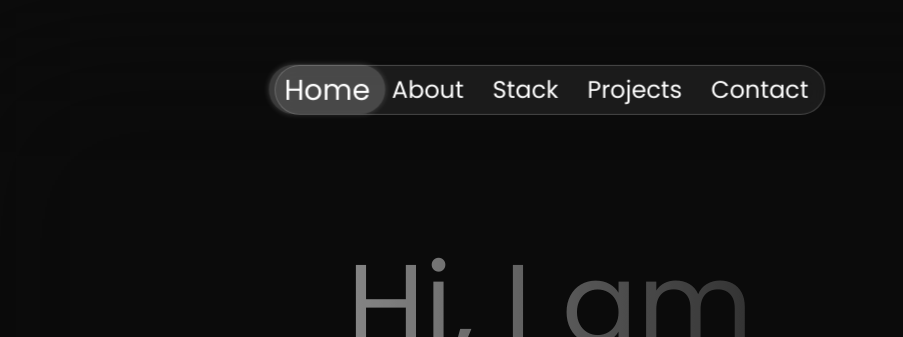
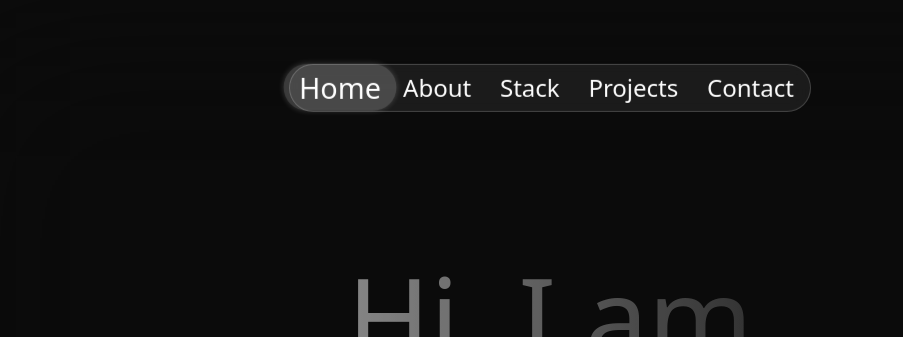
Before and after one commit to Devarshi0-1/Portfolio-v2, an Astro site: page / in a window 1280 px wide. Shown: the top 337 px of the page, without its empty margins (90-993 px from the left). Built offline with nearby package versions, Linux system fonts and the light colour scheme; Astro itself is replaced by a stand-in of ours; some packages are replaced by stand-ins of ours.

Commit message:
Removed Google Fonts

```diff
--- a/src/index.css
+++ b/src/index.css
@@ -1,14 +1,14 @@
-@import url('https://fonts.googleapis.com/css2?family=Poppins:wght@200;400&display=swap');
-
 html,
 body {
 	overflow: hidden auto;
 	scroll-behavior: smooth;
 	scroll-padding-top: 35px;
-	font-family: 'Poppins', sans-serif;
+	font-family: system-ui, sans-serif;
 }
 
-* {
+*,
+*::before,
+*::after {
 	margin: 0;
 	padding: 0;
 	box-sizing: border-box;
```
